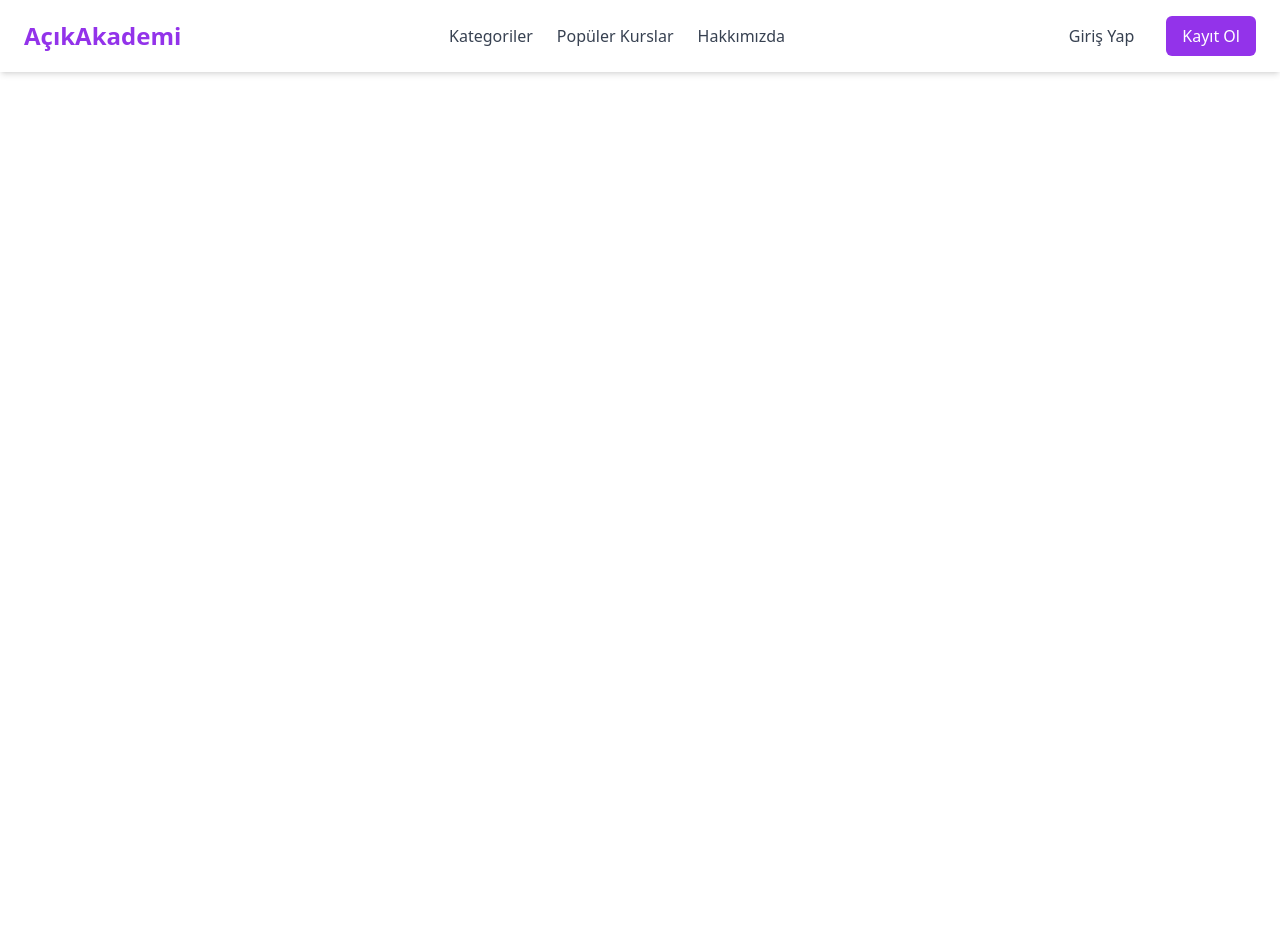
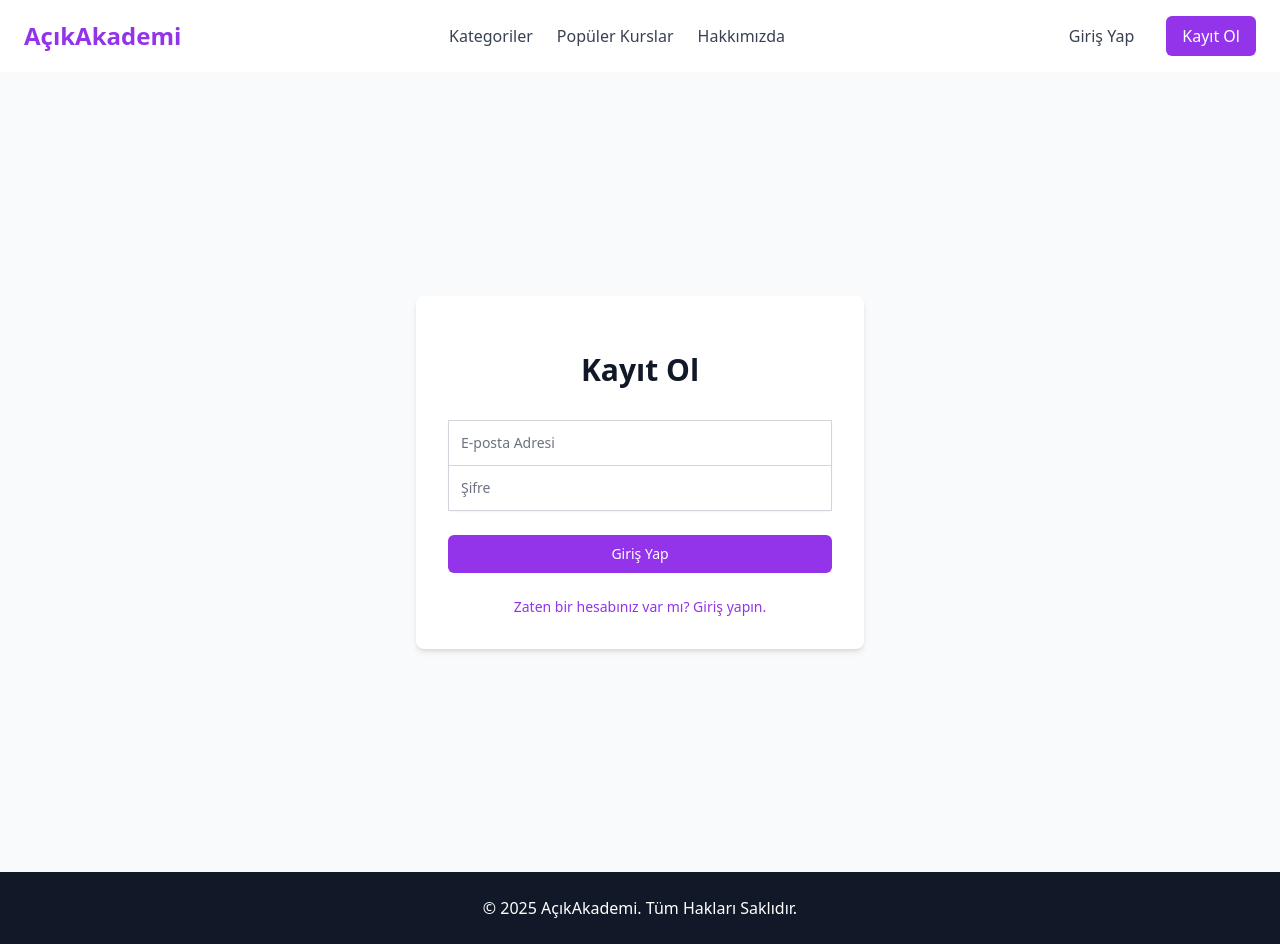
Before and after one commit to alper-turkmen/InveonBootcamp, a React (Create React App) app: page /register in a window 1280 px wide. Before the commit the page ends 800 px from the top, so only its background shows below. Built offline with nearby package versions, Linux system fonts and the light colour scheme.

Commit message:
Added new components

```diff
--- a/src/App.js
+++ b/src/App.js
@@ -6,6 +6,7 @@ import LoginPage from './pages/LoginPage';
 import RegisterPage from './pages/RegisterPage';
 import ProfilePage from './pages/ProfilePage';
 import Navbar from './components/Navbar';
+import Footer from './components/Footer';
 
 function App() {
   return (
@@ -17,7 +18,10 @@ function App() {
         <Route path="/login" element={<LoginPage />} />
         <Route path="/register" element={<RegisterPage />} />
         <Route path="/profile" element={<ProfilePage />} />
+        <Route path="*" element={<h1>404 Not Found</h1>} />
       </Routes>
+      <Footer />
+
     </Router>
   );
 }
--- /dev/null
+++ b/src/components/Button.js
@@ -0,0 +1,17 @@
+import React from 'react';
+
+const Button = ({ type = 'button', text, onClick }) => {
+  return (
+    <button
+      type={type}
+      onClick={onClick}
+      className="group relative w-full flex justify-center py-2 px-4 border border-transparent
+      text-sm font-medium rounded-md text-white bg-purple-600 hover:bg-purple-700
+      focus:outline-none focus:ring-2 focus:ring-offset-2 focus:ring-purple-500"
+    >
+      {text}
+    </button>
+  );
+};
+
+export default Button;
--- /dev/null
+++ b/src/components/CourseCard.js
@@ -0,0 +1,15 @@
+
+  const CourseCard = ({ image, title, description }) => {
+    return (
+      <div className="bg-white rounded-lg shadow-lg p-6">
+        <img src={image} alt={title} className="rounded-lg mb-4" />
+        <h3 className="text-lg font-bold">{title}</h3>
+        <p className="text-gray-600 mt-2">{description}</p>
+        <button className="mt-4 bg-purple-600 text-white py-2 rounded-lg w-full">
+          Detayları Gör
+        </button>
+      </div>
+    );
+  };
+
+    export default CourseCard;
--- /dev/null
+++ b/src/components/ErrorMessage.js
@@ -0,0 +1,9 @@
+import React from 'react';
+
+const ErrorMessage = ({ message }) => {
+  if (!message) return null;
+
+  return <div className="text-red-500 text-center text-sm">{message}</div>;
+};
+
+export default ErrorMessage;
--- /dev/null
+++ b/src/components/FeatureCard.js
@@ -0,0 +1,11 @@
+const FeatureCard = ({ icon, title, description }) => {
+    return (
+      <div className="p-8 bg-white rounded-lg shadow-lg">
+        <div className="text-4xl">{icon}</div>
+        <h3 className="text-xl font-bold mt-4">{title}</h3>
+        <p className="mt-4 text-gray-600">{description}</p>
+      </div>
+    );
+  };
+
+    export default FeatureCard;
--- /dev/null
+++ b/src/components/InputField.js
@@ -0,0 +1,27 @@
+import React from 'react';
+
+const InputField = ({
+  id,
+  type = 'text',
+  placeholder,
+  value,
+  onChange,
+  rounded = 'none',
+}) => {
+  return (
+    <input
+      id={id}
+      name={id}
+      type={type}
+      required
+      className={`appearance-none rounded-${rounded} relative block w-full px-3 py-3 border
+      border-gray-300 placeholder-gray-500 text-gray-900 focus:outline-none
+      focus:ring-purple-500 focus:border-purple-500 focus:z-10 sm:text-sm hover:bg-gray-50`}
+      placeholder={placeholder}
+      value={value}
+      onChange={onChange}
+    />
+  );
+};
+
+export default InputField;
--- a/src/pages/HomePage.js
+++ b/src/pages/HomePage.js
@@ -1,13 +1,12 @@
 import React from 'react';
 import { Link } from 'react-router-dom';
 import Footer from '../components/Footer';
+import CourseCard from '../components/CourseCard';
+import FeatureCard from '../components/FeatureCard';
 
 const HomePage = () => {
   return (
     <div className="bg-gray-50 text-gray-800">
-
-
-
       <section className="bg-purple-600 text-white py-20">
         <div className="container mx-auto text-center">
           <h1 className="text-4xl font-bold">Hayallerine Ulaşmak İçin Kurslarını Keşfet</h1>
@@ -71,33 +70,11 @@ const HomePage = () => {
         </div>
       </section>
 
-<Footer />
     </div>
   );
 };
 
 
-const FeatureCard = ({ icon, title, description }) => {
-    return (
-      <div className="p-8 bg-white rounded-lg shadow-lg">
-        <div className="text-4xl">{icon}</div>
-        <h3 className="text-xl font-bold mt-4">{title}</h3>
-        <p className="mt-4 text-gray-600">{description}</p>
-      </div>
-    );
-  };
 
-  const CourseCard = ({ image, title, description }) => {
-    return (
-      <div className="bg-white rounded-lg shadow-lg p-6">
-        <img src={image} alt={title} className="rounded-lg mb-4" />
-        <h3 className="text-lg font-bold">{title}</h3>
-        <p className="text-gray-600 mt-2">{description}</p>
-        <button className="mt-4 bg-purple-600 text-white py-2 rounded-lg w-full">
-          Detayları Gör
-        </button>
-      </div>
-    );
-  };
 
 export default HomePage;
--- a/src/pages/LoginPage.js
+++ b/src/pages/LoginPage.js
@@ -1,6 +1,9 @@
 import React, { useState } from 'react';
 import { useNavigate } from 'react-router-dom';
 import { Link } from 'react-router-dom';
+import InputField from '../components/InputField';
+import Button from '../components/Button';
+import ErrorMessage from '../components/ErrorMessage';
 
 const LoginPage = () => {
   const [email, setEmail] = useState('');
@@ -29,52 +32,29 @@ const LoginPage = () => {
           </h2>
         </div>
         <form className="mt-8 space-y-6" onSubmit={handleSubmit}>
-          {error && (
-            <div className="text-red-500 text-center text-sm">
-              {error}
-            </div>
-          )}
+          <ErrorMessage message={error} />
+
           <div className="rounded-md shadow-sm -space-y-px">
-            <div>
-              <label htmlFor="email" className="sr-only">
-                E-posta Adresi
-              </label>
-              <input
+            <InputField
               id="email"
-                name="email"
               type="email"
-                required
-                className="appearance-none rounded-none relative block w-full px-3 py-2 border border-gray-300 placeholder-gray-500 text-gray-900 rounded-t-md focus:outline-none focus:ring-purple-500 focus:border-purple-500 focus:z-10 sm:text-sm hover:bg-gray-50"
               placeholder="E-posta Adresi"
               value={email}
               onChange={(e) => setEmail(e.target.value)}
+              rounded="t-md"
             />
-            </div>
-            <div>
-              <label htmlFor="password" className="sr-only">
-                Şifre
-              </label>
-              <input
+
+            <InputField
               id="password"
-                name="password"
               type="password"
-                required
-                className="appearance-none rounded-none relative block w-full px-3 py-2 border border-gray-300 placeholder-gray-500 text-gray-900 rounded-b-md focus:outline-none focus:ring-purple-500 focus:border-purple-500 focus:z-10 sm:text-sm hover:bg-gray-50"
               placeholder="Şifre"
               value={password}
               onChange={(e) => setPassword(e.target.value)}
+              rounded="b-md"
             />
           </div>
-          </div>
 
-          <div>
-            <button
-              type="submit"
-              className="group relative w-full flex justify-center py-2 px-4 border border-transparent text-sm font-medium rounded-md text-white bg-purple-600 hover:bg-purple-700 focus:outline-none focus:ring-2 focus:ring-offset-2 focus:ring-purple-500"
-            >
-              Giriş Yap
-            </button>
-          </div>
+          <Button type="submit" text="Giriş Yap" />
 
           <div className="text-sm text-center">
             <Link to="/register" className="font-medium text-purple-600 hover:text-purple-500">
--- a/src/pages/RegisterPage.js
+++ b/src/pages/RegisterPage.js
@@ -1,15 +1,70 @@
 import React, { useState } from 'react';
+import { useNavigate } from 'react-router-dom';
+import { Link } from 'react-router-dom';
+import InputField from '../components/InputField';
+import Button from '../components/Button';
+import ErrorMessage from '../components/ErrorMessage';
 
-const RegisterPage = () => {
-  const [name, setName] = useState('');
+const LoginPage = () => {
   const [email, setEmail] = useState('');
   const [password, setPassword] = useState('');
+  const [error, setError] = useState('');
+  const navigate = useNavigate();
+
+  const handleSubmit = async (e) => {
+    e.preventDefault();
+    setError('');
+
+    try {
+      console.log('Giriş denemesi:', { email, password });
+      navigate('/');
+    } catch (err) {
+      setError('Giriş başarısız. Lütfen bilgilerinizi kontrol edin.');
+    }
+  };
 
   return (
-    <div>
+    <div className="min-h-screen flex items-center justify-center bg-gray-50 py-12 px-4 sm:px-6 lg:px-8">
+      <div className="max-w-md w-full space-y-8 bg-white p-8 rounded-lg shadow-md">
+        <div>
+          <h2 className="mt-6 text-center text-3xl font-extrabold text-gray-900">
+            Kayıt Ol
+          </h2>
+        </div>
+        <form className="mt-8 space-y-6" onSubmit={handleSubmit}>
+          <ErrorMessage message={error} />
 
+          <div className="rounded-md shadow-sm -space-y-px">
+            <InputField
+              id="email"
+              type="email"
+              placeholder="E-posta Adresi"
+              value={email}
+              onChange={(e) => setEmail(e.target.value)}
+              rounded="t-md"
+            />
+
+            <InputField
+              id="password"
+              type="password"
+              placeholder="Şifre"
+              value={password}
+              onChange={(e) => setPassword(e.target.value)}
+              rounded="b-md"
+            />
+          </div>
+
+          <Button type="submit" text="Giriş Yap" />
+
+          <div className="text-sm text-center">
+            <Link to="/login" className="font-medium text-purple-600 hover:text-purple-500">
+              Zaten bir hesabınız var mı? Giriş yapın.
+            </Link>
+          </div>
+        </form>
+      </div>
     </div>
   );
 };
 
-export default RegisterPage;
+export default LoginPage;
```
Also changed, not shown: src/pages/NotFound.js (added). Lines whose indentation alone changed are shown as unchanged.
